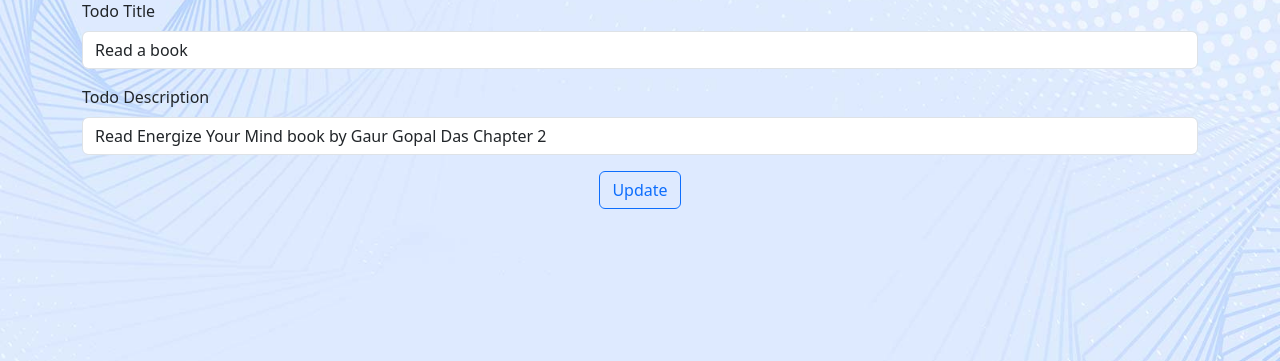
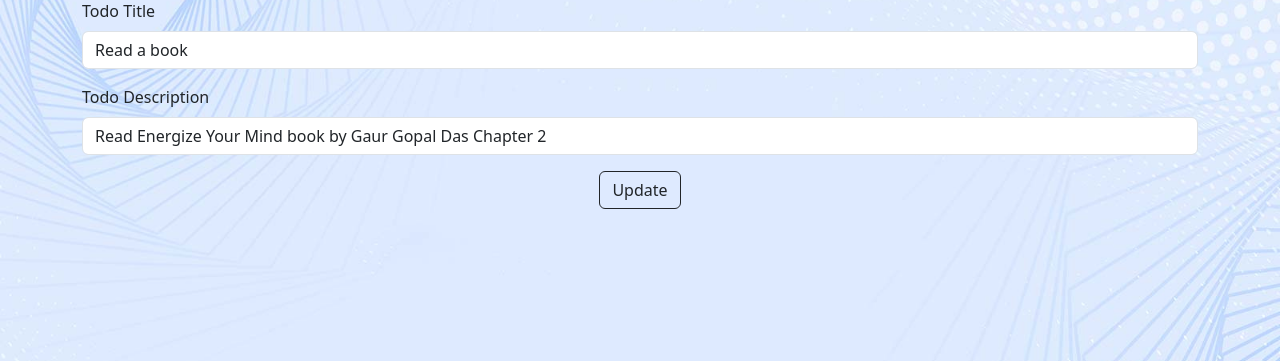
Before and after one commit to AkshatGirdhar02/MyTODOApp, a Flask app: page /update/1 in a window 1280 px wide. Shown: the part 120-481 px from the top of the page. Run offline with Flask 3, Linux system fonts and the light colour scheme; a user stored in the database is signed in; data comes from the database, SQL or seed files in the repository.

Commit message:
Update todo_update.html

```diff
--- a/templates/todo_update.html
+++ b/templates/todo_update.html
@@ -27,7 +27,7 @@
     </div>
 
     <div class="text-center">
-      <button type="submit" class="btn btn-outline-primary mx-1">Update</button>
+      <button type="submit" class="btn btn-outline-dark">Update</button>
     </div>
   </form>
 </div>
```
